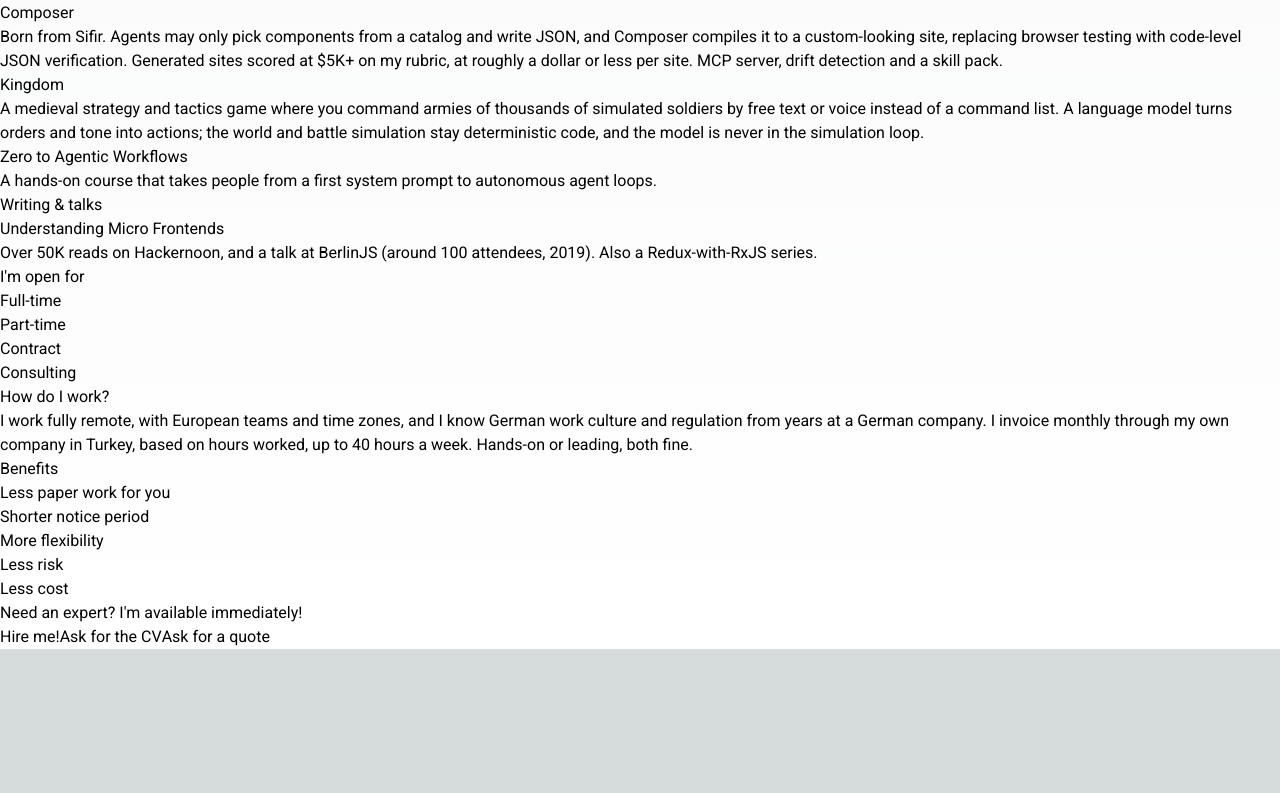
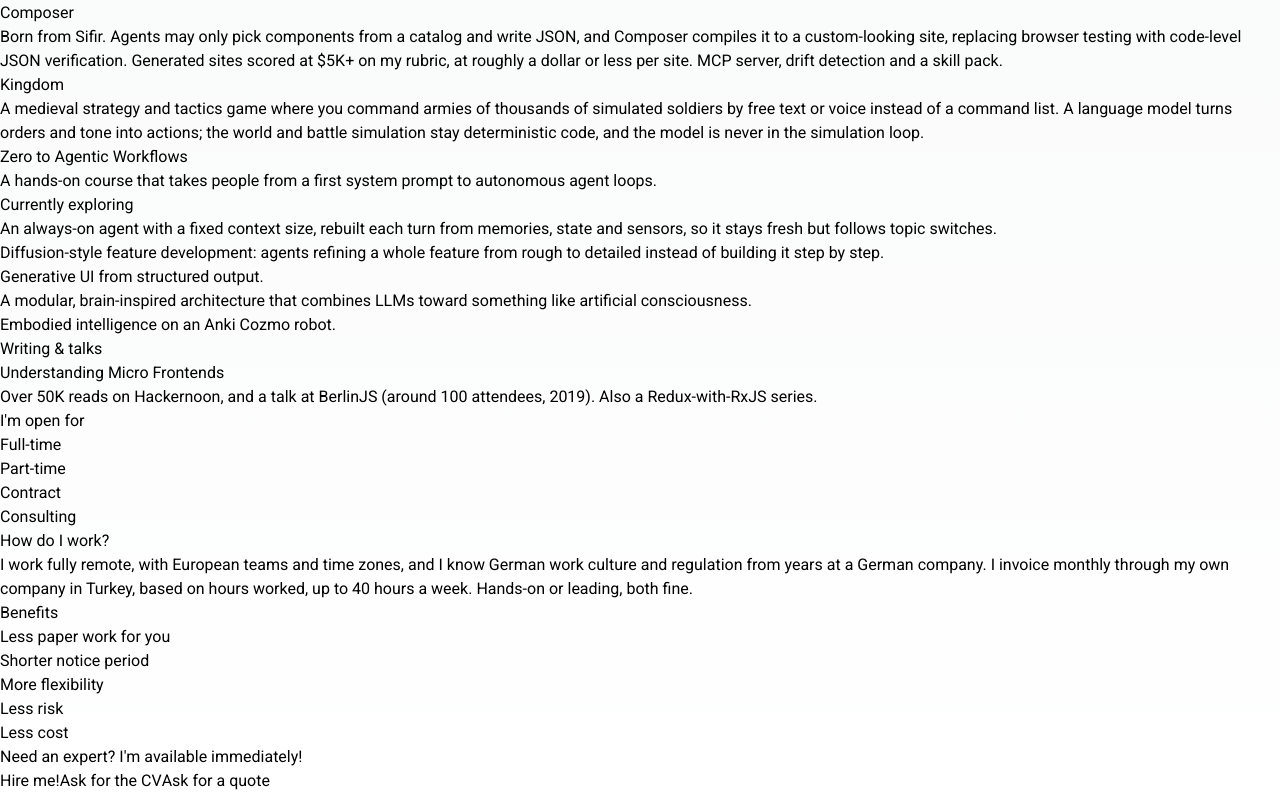
Before and after one commit to onerzafer/cv, a Next.js app: page / in a window 1280 px wide. Shown: the part 5807-6600 px from the top of the page. Before the commit the page ends 6456 px from the top, so only its background shows below. Built offline with nearby package versions, Linux system fonts and the light colour scheme.

Commit message:
Add currently exploring section
Co-Authored-By: Claude Opus 5.5 <noreply@anthropic.com>
Claude-Session: https://claude.ai/code/session_01GL2bN9MqepKNx5SU6p1LtH

```diff
--- a/src/app/page.tsx
+++ b/src/app/page.tsx
@@ -140,6 +140,14 @@ const writing = [
     text: 'Over 50K reads on Hackernoon, and a talk at BerlinJS (around 100 attendees, 2019). Also a Redux-with-RxJS series.',
     url: 'https://hackernoon.com/understanding-micro-frontends-b1c11585a297',
   },
+];
+
+const exploring = [
+  'An always-on agent with a fixed context size, rebuilt each turn from memories, state and sensors, so it stays fresh but follows topic switches.',
+  'Diffusion-style feature development: agents refining a whole feature from rough to detailed instead of building it step by step.',
+  'Generative UI from structured output.',
+  'A modular, brain-inspired architecture that combines LLMs toward something like artificial consciousness.',
+  'Embodied intelligence on an Anki Cozmo robot.',
 ];
 
 const projects = [
@@ -345,6 +353,14 @@ const Home = () => {
             </ul>
           </div>
           <div className="rounded-lg p-6 bg-slate-100 dark:bg-slate-800">
+            <h2 className="text-xl font-bold mb-4">Currently exploring</h2>
+            <ul className="list-disc pl-6 space-y-1">
+              {exploring.map((idea) => (
+                <li key={idea}>{idea}</li>
+              ))}
+            </ul>
+          </div>
+          <div className="rounded-lg p-6 bg-slate-100 dark:bg-slate-800">
             <h2 className="text-xl font-bold mb-4">Writing &amp; talks</h2>
             <ul className="space-y-4">
               {writing.map((item) => (
```
